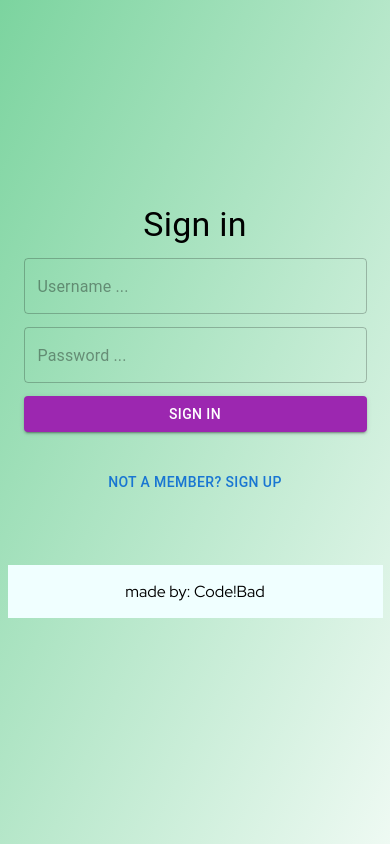
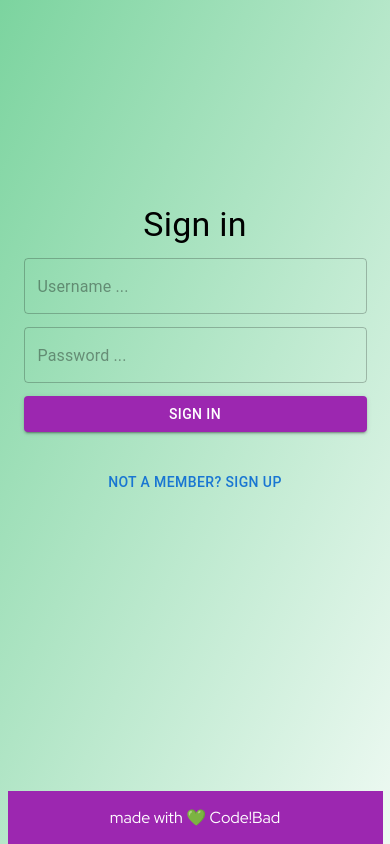
Before and after one commit to zerodeleo/iNtrovert, a React (Create React App) app in the folder client/: page /signin in a window 390 px wide. Built offline with nearby package versions, Linux system fonts and the light colour scheme; a web font is replaced by a local one.

Commit message:
mobile version styles fixed

```diff
--- a/client/src/components/Dash.jsx
+++ b/client/src/components/Dash.jsx
@@ -13,10 +13,8 @@ import Btn from './layout/Btn';
 import AppBar from '@mui/material/AppBar';
 import IconButton from '@mui/material/IconButton';
 import SettingsIcon from '@mui/icons-material/Settings';
-import Box from '@mui/material/Box';
 import Typography from '@mui/material/Typography';
 import Toolbar from '@mui/material/Toolbar';
-import { Button } from '@mui/material';
 
 import AccountCircleIcon from '@mui/icons-material/AccountCircle';
 
@@ -31,8 +29,7 @@ const Dash = ({ auth }) => {
   };
   return (
     <section className="Dash">
-      <Box sm={{ flexGrow: 1 }}>
-        <AppBar position="static">
+      <AppBar color='secondary' position="static">
         <Toolbar>
           <AccountCircleIcon fontSize='large'/>
 
@@ -51,7 +48,6 @@ const Dash = ({ auth }) => {
           </IconButton>
         </Toolbar>
       </AppBar>
-      </Box>
       <Btn
         className="dash__btn dash__btn--redirect"
         onClick={navigateToVenue}
--- a/client/src/components/layout/Footer.jsx
+++ b/client/src/components/layout/Footer.jsx
@@ -2,8 +2,8 @@ import React from 'react';
 
 const Footer = () => {
   return (
-    <footer className="footer pd">
-      <p className="footer__text">made by: Code!Bad</p>
+    <footer className="footer">
+      <p className="footer__text">made with &#128154; Code!Bad</p>
     </footer>
   );
 };
--- a/client/src/components/settings/UserSettings.jsx
+++ b/client/src/components/settings/UserSettings.jsx
@@ -7,7 +7,6 @@ import { connect } from 'react-redux';
 // MUI
 // import Box from '@mui/material/Box';
 import { Typography } from '@mui/material';
-
 
 // Actions
 import {
--- a/client/src/components/venues/VenueCard.jsx
+++ b/client/src/components/venues/VenueCard.jsx
@@ -1,7 +1,6 @@
 import React from 'react';
 
 // MUI
-import Box from '@mui/material/Box';
 import Card from '@mui/material/Card';
 import CardContent from '@mui/material/CardContent';
 import Button from '@mui/material/Button';
@@ -19,7 +18,7 @@ import ArrowDownwardIcon from '@mui/icons-material/ArrowDownward';
 const getIcon = (type) => {
   switch (type) {
     case 'bar':
-      return <LocalBarIcon sx={{ color: yellow[500] }}/>;
+      return <LocalBarIcon fontSize='large' sx={{ color: yellow[600] }}/>;
     case 'park':
       return <ForestIcon fontSize='large' sx={{ color: green[500] }}/>;
     default:
@@ -43,7 +42,7 @@ const VenueCard = ({ venue }) => {
       <p>{venue.busynessDelta}</p>
       <p>{venue.busynessTxt}</p>
       <p>{venue.busynessNum}</p> */}
-      <Card variant="outlined" sx={{ minWidth: 275 }}>
+      <Card variant="outlined" sx={{ minWidth: 275, margin: 2, bgcolor: '#fbf5fc' }}>
         <CardContent>
           <div>
             {/* <Typography className='align' variant='h6' color="text.secondary" gutterBottom>
@@ -61,7 +60,7 @@ const VenueCard = ({ venue }) => {
           </Typography>
           <div className='align'> Ratings
             <StarIcon
-              sx={{ color: yellow[500] }}
+              sx={{ color: yellow[800] }}
             /> {venue.rating}
           </div>
           <Typography variant="h6" className='busyness-txt'>
--- a/client/src/components/venues/VenuesList.jsx
+++ b/client/src/components/venues/VenuesList.jsx
@@ -7,8 +7,6 @@ import apiCall from '../../store/actions/apiActions';
 
 // MUI
 import List from '@mui/material/List';
-import ListItem from '@mui/material/ListItem';
-import ListItemText from '@mui/material/ListItemText';
 import ListSubheader from '@mui/material/ListSubheader';
 
 const VenuesList = ({ api: { venueList }, apiCallDispatch }) => {
--- a/client/src/css/index.scss
+++ b/client/src/css/index.scss
@@ -41,9 +41,11 @@ body {
 
 .align{
 	display: flex;
-	gap: 12px;
+	gap: 8px;
 	align-items: center;
-	font-size: smaller;
+	font-size: 14px;
+	font-weight: 500;
+	margin-bottom: 16px;
 }
 
 .action-align {
@@ -53,7 +55,8 @@ body {
 }
 
 .busyness-txt {
-	border: 1px solid gray;
+
+	box-shadow: rgba(0, 0, 0, 0.05) 0px 6px 24px 0px, rgba(0, 0, 0, 0.08) 0px 0px 0px 1px;
 	border-radius: 8px;
 	text-align: center;
 	display:flex;
@@ -61,13 +64,17 @@ body {
 	justify-content: center;
 	align-items: center;
 	gap: 16px;
-
 }
 
 .footer {
-	background-color: azure;
-	margin: 4rem 0;
+	background-color: #9c27b0;
 	text-align: center;
+	position: fixed;
+  bottom: 0;
+	min-width: 375px;
+	color: #fff;
+	margin:0 auto;
+	padding: 16px 0;
 }
 
 
@@ -82,8 +89,8 @@ body {
 
 @media screen and (min-width: 375px) {
     body {
-        width: 375px;
-        margin: auto;
+			width: 375px;
+      margin: auto;
     }
 }
 
```
Lines whose indentation alone changed are shown as unchanged.
